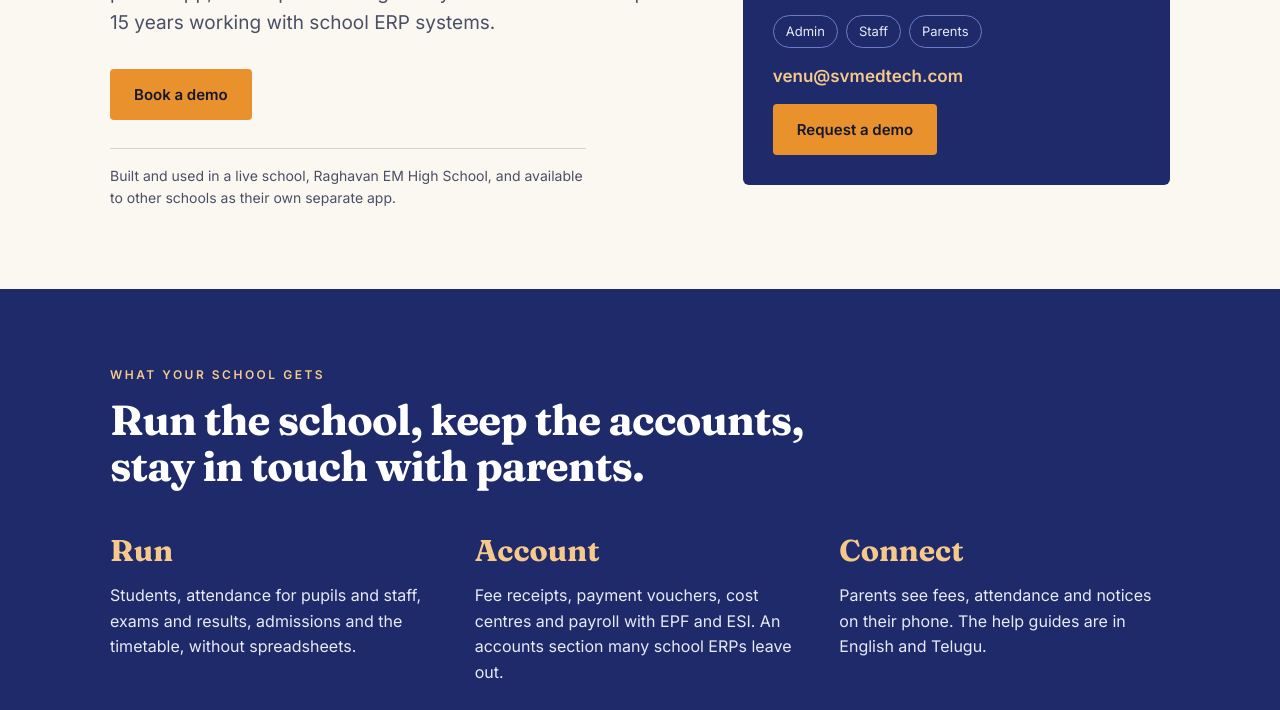
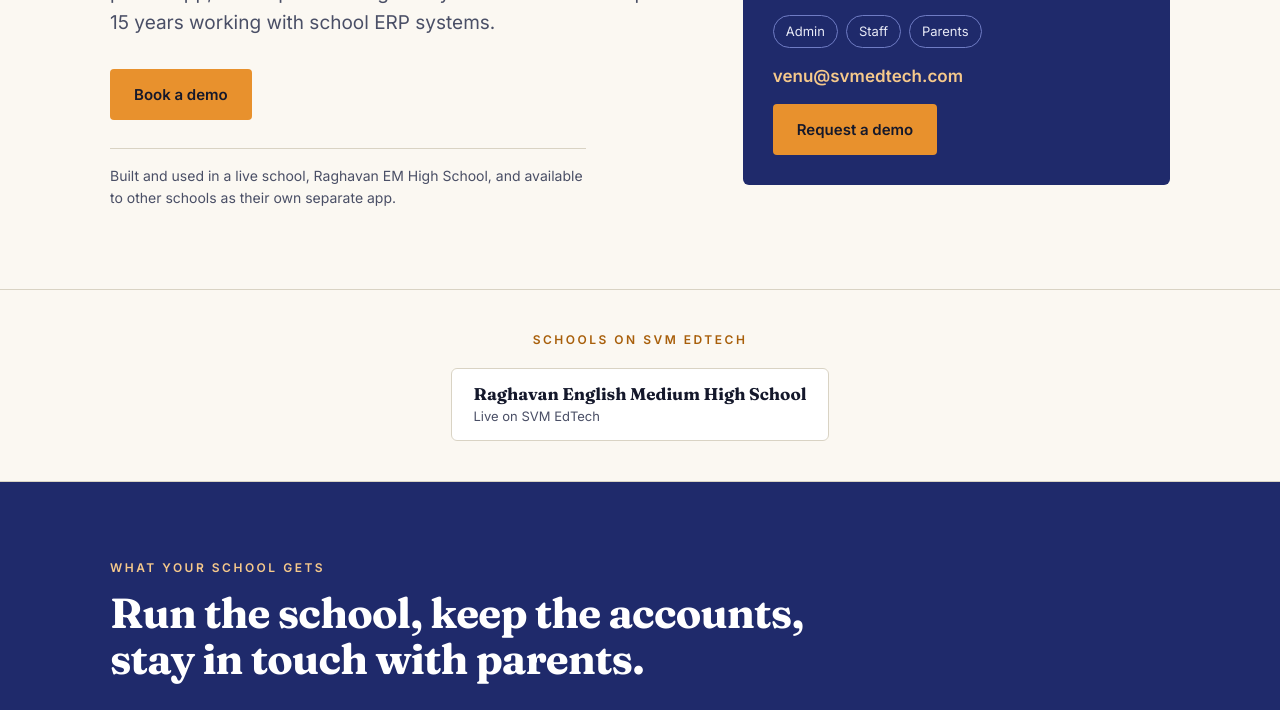
Before and after one commit to venumadhavsankavaram-boop/svmedtech-website, a plain HTML site: page index.html in a window 1280 px wide. Shown: the part 387-1097 px from the top of the page. Drawn offline with Linux system fonts and the light colour scheme.

```diff
--- a/index.html
+++ b/index.html
@@ -199,6 +199,20 @@ details p{margin-top:10px;color:var(--muted)}
 footer{background:var(--deep);color:#B9BCD3;font-size:13px;border-top:1px solid #3A4069}
 footer .wrap{display:flex;flex-wrap:wrap;justify-content:space-between;gap:10px;padding-top:22px;padding-bottom:26px}
 @media (prefers-reduced-motion:reduce){html{scroll-behavior:auto}}
+
+/* schools strip: static row for few schools, slow scrolling marquee for four or more */
+.schools-strip{padding-block:40px;border-block:1px solid var(--line)}
+.schools-strip .eyebrow{text-align:center;margin-bottom:18px}
+.sch-viewport{overflow:hidden;-webkit-mask-image:linear-gradient(90deg,transparent,#000 8%,#000 92%,transparent);mask-image:linear-gradient(90deg,transparent,#000 8%,#000 92%,transparent)}
+.sch-track{display:flex;gap:16px;width:max-content;margin-inline:auto}
+.sch-track.scroll{margin-inline:0;animation:schscroll var(--dur,30s) linear infinite}
+.sch-viewport:hover .sch-track.scroll{animation-play-state:paused}
+.sch{display:flex;flex-direction:column;gap:2px;padding:14px 22px;border:1px solid var(--line);background:var(--surface);border-radius:6px;text-decoration:none;white-space:nowrap}
+.sch b{font:700 17px var(--display)}
+.sch span{font-size:13px;color:var(--muted)}
+.sch:hover{border-color:var(--ink)}
+@keyframes schscroll{to{transform:translateX(-50%)}}
+@media (prefers-reduced-motion:reduce){.sch-track.scroll{animation:none;flex-wrap:wrap;width:auto;justify-content:center}.sch-viewport{-webkit-mask-image:none;mask-image:none}}
 </style>
 </head>
 <body>
@@ -235,6 +249,13 @@ footer .wrap{display:flex;flex-wrap:wrap;justify-content:space-between;gap:10px;
       <div class="url">venu@svmedtech.com</div>
       <a class="btn btn-primary" href="#contact">Request a demo</a>
     </aside>
+  </div>
+</section>
+
+<section class="schools-strip" id="schools" aria-label="Schools on SVM EdTech">
+  <div class="wrap">
+    <div class="eyebrow">Schools on SVM EdTech</div>
+    <div class="sch-viewport"><div class="sch-track" id="schTrack"><a class="sch" href="https://raghavanhighschool.com" rel="noopener"><b>Raghavan English Medium High School</b><span>Live on SVM EdTech</span></a></div></div>
   </div>
 </section>
 
@@ -429,6 +450,19 @@ footer .wrap{display:flex;flex-wrap:wrap;justify-content:space-between;gap:10px;
   }
 })();
 (function(){
+  /* Schools strip: reads /schools.json. Add a school by adding one line there. */
+  var t=document.getElementById('schTrack');if(!t||!window.fetch)return;
+  fetch('/schools.json',{cache:'no-cache'}).then(function(r){return r.ok?r.json():null}).then(function(list){
+    if(!list||!list.length)return;
+    var mk=function(s){var a=document.createElement(s.url?'a':'div');a.className='sch';if(s.url){a.href=s.url;a.rel='noopener'}
+      var b=document.createElement('b');b.textContent=s.name;a.appendChild(b);
+      if(s.place){var p=document.createElement('span');p.textContent=s.place;a.appendChild(p)}return a};
+    t.textContent='';list.forEach(function(s){t.appendChild(mk(s))});
+    if(list.length>=4){list.forEach(function(s){var c=mk(s);c.setAttribute('aria-hidden','true');c.tabIndex=-1;t.appendChild(c)});
+      t.classList.add('scroll');t.style.setProperty('--dur',(list.length*6)+'s')}
+  }).catch(function(){});
+})();
+(function(){
   try{document.getElementById('yr').textContent=new Date().getFullYear()}catch(e){}
   document.querySelectorAll('.copy').forEach(function(b){
     b.addEventListener('click',function(){
--- /dev/null
+++ b/schools.json
@@ -0,0 +1,3 @@
+[
+  {"name":"Raghavan English Medium High School","place":"Live on SVM EdTech","url":"https://raghavanhighschool.com"}
+]
```
